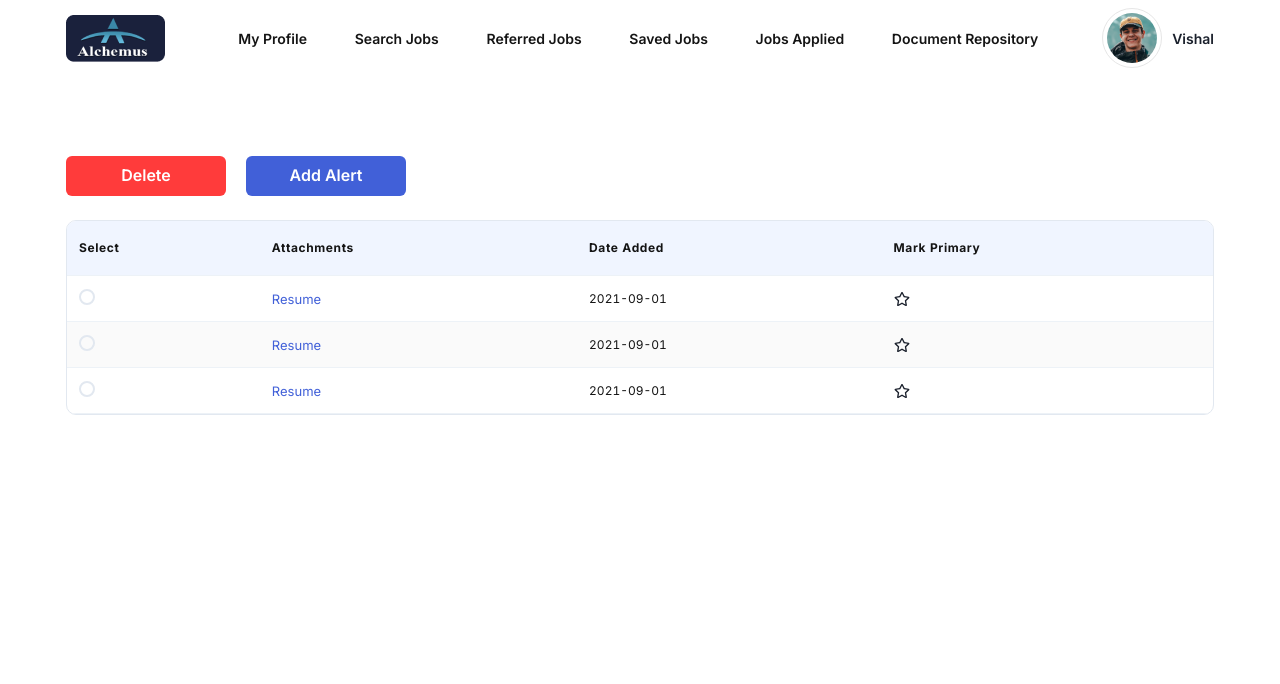
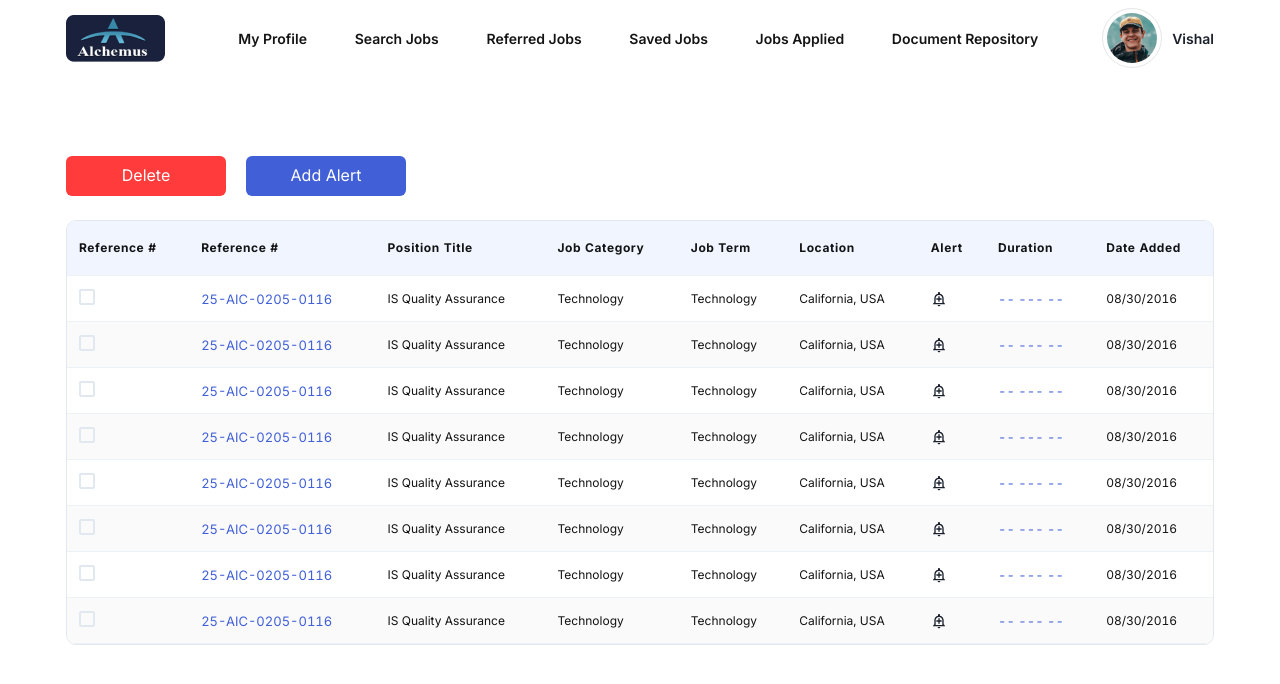
Before and after one commit to GowrishankarSMenon/backendtesting, a React (Create React App) app: page /savejob in a window 1280 px wide. Shown: the top 684 px of the page. Built offline with nearby package versions, Linux system fonts and the light colour scheme.

Commit message:
fix:save jobs table layout

```diff
--- a/src/pages/saveJobsPage.jsx
+++ b/src/pages/saveJobsPage.jsx
@@ -12,11 +12,11 @@ const SaveJobsPage = () => {
       <Box>
         <div className="gap-5 flex md:flex-row flex-col md:mt-20 mt-10 justify-start md:items-center">
           <Button
-            className="w-40 !text-white !bg-[#FF3B3B]"
+            className="w-40 !text-white !font-normal !bg-[#FF3B3B]"
           >
             Delete
           </Button>
-          <Button className="w-40  !text-white !bg-[#4160D8]">Add Alert</Button>
+          <Button className="w-40 !font-normal  !text-white !bg-[#4160D8]">Add Alert</Button>
         </div>
         <SaveTable jobList={jobList} table_head={table_head} table="Save" />
       </Box>
--- a/src/table/tableLayout.js
+++ b/src/table/tableLayout.js
@@ -3,87 +3,88 @@ import {
   Table,
   Thead,
   Tbody,
+  Tfoot,
   Tr,
   Th,
   Td,
+  TableCaption,
   TableContainer,
+  Box,
+  Input,
+  Text,
   Link,
-  Radio,
-  RadioGroup,
-  Text,
+  Button,
+  Checkbox,
 } from "@chakra-ui/react";
-import { FaRegStar, FaStar } from "react-icons/fa";
+import { MdOutlineAddAlert } from "react-icons/md";
+import { MdAddAlert } from "react-icons/md";
 
-const SaveTable = ({ jobList, new_table }) => {
-  const [selectedValue, setSelectedValue] = useState(null);
-  const [primaryId, setPrimaryId] = useState(null);
+const SaveTable = ({ jobList, table_head, new_table }) => {
+  const [selectedValues, setSelectedValues] = useState([]);
 
-  const table_head = [
-    { head_Title: "Select" },
-    { head_Title: "Attachments" },
-    { head_Title: "Date Added" },
-    { head_Title: "Mark Primary" },
-  ];
-
-  const table_Data = [
-    { id: 1, attachments: "Resume", dateAdded: "2021-09-01" },
-    { id: 2, attachments: "Resume", dateAdded: "2021-09-01" },
-    { id: 3, attachments: "Resume", dateAdded: "2021-09-01" },
-  ];
-
-  const handleStarClick = (id) => {
-    setPrimaryId(id === primaryId ? null : id);
-  };
-
-  const handleRadioChange = (value) => {
-    setSelectedValue(value);
+  const handleCheckboxChange = (id) => {
+    setSelectedValues((prev) =>
+      prev.includes(id) ? prev.filter((value) => value !== id) : [...prev, id]
+    );
   };
 
   return (
     <TableContainer
+      className=""
       borderWidth={1}
-      borderRadius="10px"
-      borderColor="#e2e8f0"
+      borderRadius={"10px"}
+      borderColor={"#e2e8f0"}
       mt={6}
     >
       <Table className={new_table}>
         <Thead>
           <Tr>
-            {table_head.map((title, i) => (
-              <Th key={i}>{title.head_Title}</Th>
-            ))}
+            {table_head[1].header.map((title, i) => {
+              return <Th key={i + 1}>{title.head_Title}</Th>;
+            })}
           </Tr>
         </Thead>
         <Tbody>
-          {table_Data.length > 0 &&
-            table_Data.map((list) => (
+          {jobList.length > 0
+            ? jobList.map((list, i) => {
+                {
+                  return (
                     <Tr key={list.id}>
                       <Td>
-                  <RadioGroup
-                    onChange={handleRadioChange}
-                    value={selectedValue}
-                  >
-                    <Radio value={String(list.id)} />
-                  </RadioGroup>
+                        <Checkbox
+                          isChecked={selectedValues.includes(list.id)}
+                          onChange={() => handleCheckboxChange(list.id)}
+                        />
                       </Td>
                       <Td>
-                  <Link>{list.attachments}</Link>
+                        <Link>{list.reference}</Link>
                       </Td>
                       <Td>
-                  <Text>{list.dateAdded}</Text>
+                        <Text>{list.type}</Text>
                       </Td>
                       <Td>
-                  {primaryId === list.id ? (
-                    <FaStar
-                      className="text-yellow-400"
-                      onClick={() => handleStarClick(list.id)}
-                    />
-                  ) : (
-                    <FaRegStar onClick={() => handleStarClick(list.id)} />
-                  )}
+                        <Text>{list.category}</Text>
+                      </Td>
+                      <Td>
+                        <Text>{list.category}</Text>
+                      </Td>
+                      <Td>
+                        <Text>{list.location}</Text>
+                      </Td>
+                      <Td>
+                        <MdOutlineAddAlert />
+                      </Td>
+                      <Td>
+                        <Link>-- --- -- </Link>
+                      </Td>
+                      <Td>
+                        <Text>{list.date}</Text>
                       </Td>
                     </Tr>
-            ))}
+                  );
+                }
+              })
+            : null}
         </Tbody>
       </Table>
     </TableContainer>
```
Lines whose indentation alone changed are shown as unchanged.
